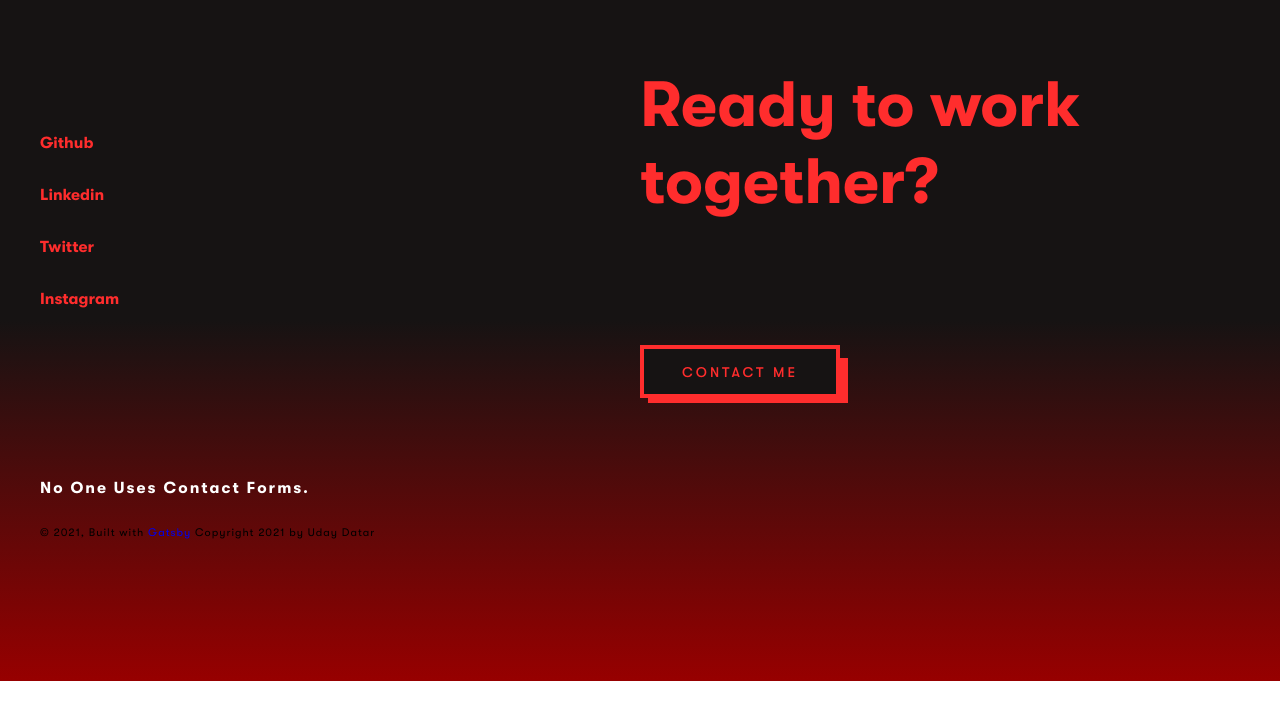
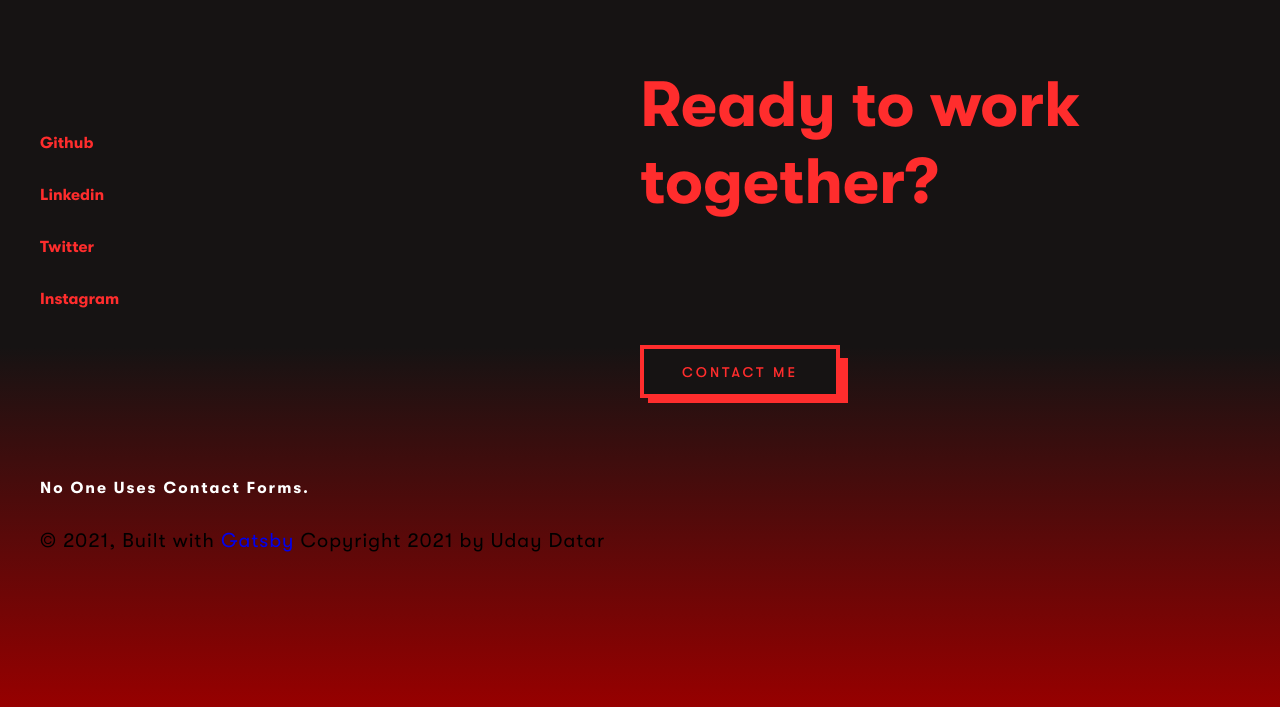
Before and after one commit to udaydatar7/portfolio-website, a Gatsby site: page / in a window 1280 px wide. Shown: the part 822-1529 px from the top of the page. Before the commit the page ends 1503 px from the top, so only its background shows below. Built offline with nearby package versions, Linux system fonts and the light colour scheme; Gatsby itself is replaced by a stand-in of ours.

Commit message:
Update style.js

```diff
--- a/src/components/layout/footer/style.js
+++ b/src/components/layout/footer/style.js
@@ -9,11 +9,11 @@ export const FooterStyle = styled.footer`
 	text-align: left;
 	@media(min-width: ${variables.breakpointPhone}) {
 		background: rgb(22,19,19);
-		background: linear-gradient(to bottom, rgba(22,19,19,1) 0%, rgba(22,19,19,1) 48%, rgba(151,0,0,1) 100%);
+		background: linear-gradient(to bottom, rgba(22,19,19,1) 0%, rgba(22,19,19,1) 50%, rgba(151,0,0,1) 100%);
 	}
 	@media(max-width: ${variables.breakpointPhone}) {
 		background: rgb(22,19,19);
-		background: linear-gradient(to bottom, rgba(22,19,19,1) 0%, rgba(22,19,19,1) 48%, rgba(151,0,0,1) 100%);
+		background: linear-gradient(to bottom, rgba(22,19,19,1) 0%, rgba(22,19,19,1) 50%, rgba(151,0,0,1) 100%);
 	}
 	@media(max-width: ${variables.breakpointPhone}) {
 		padding-bottom: 2rem;
@@ -42,8 +42,8 @@ export const SubRight = styled.p`
 	color: #fff;
 `
 export const CopyRight = styled.p`
-	color: #fff;
-	font-size: 11px;
+	color:#ffffff;
+	font-size: 20px;
 	line-height: 1.8;
 	letter-spacing:1px;
 `
```
